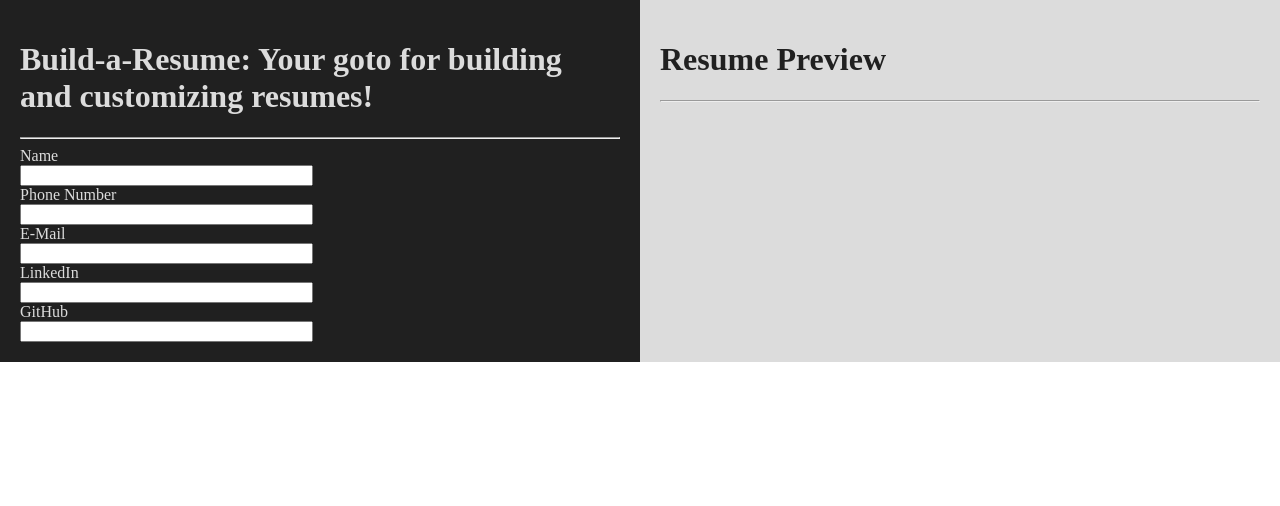
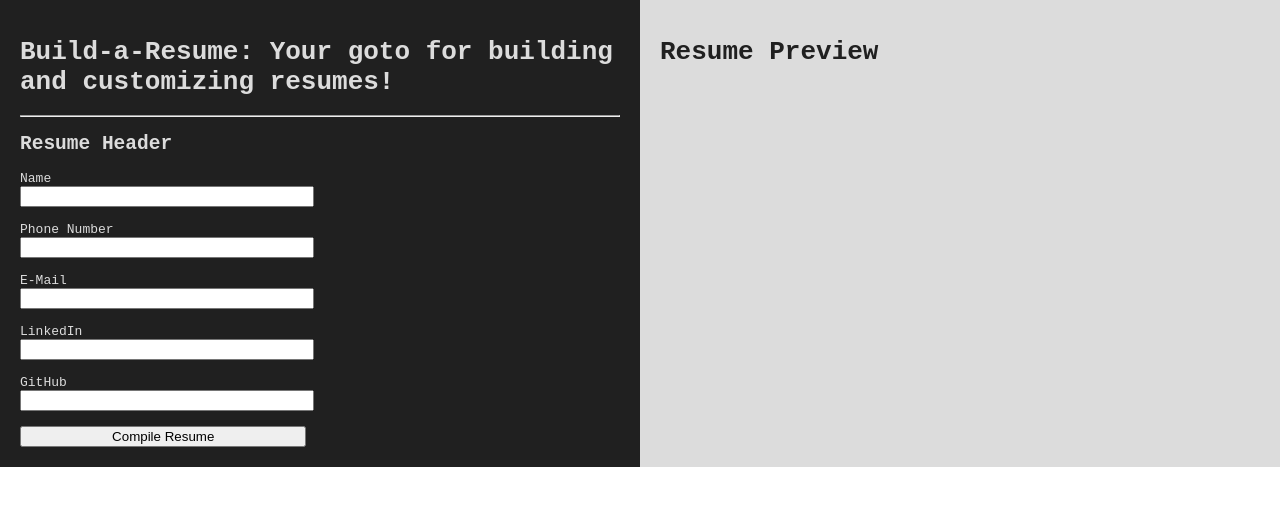
Before and after one commit to stelleron/resume-builder, a React (Vite) app in the folder frontend/: page / in a window 1280 px wide. Shown: the top 506 px of the page. Built offline with nearby package versions, Linux system fonts and the light colour scheme.

Commit message:
App can now take input from resume builder component

```diff
--- a/frontend/src/App.css
+++ b/frontend/src/App.css
@@ -1,5 +1,6 @@
 body {
   margin: 0px;
+  font-family: monospace;
 }
 
 #resume-cont {
--- a/frontend/src/App.jsx
+++ b/frontend/src/App.jsx
@@ -1,26 +1,72 @@
 import { useState } from 'react'
 import "./App.css"
 
-function ResumeBuilder() {
+function ResumeBuilder(props) {
+  const [name, setName] = useState("")
+  const [phone, setPhone] = useState("")
+  const [email, setEmail] = useState("")
+  const [linkedin, setLinkedin] = useState("")
+  const [github, setGithub] = useState("")
+
+  const validateName = function(event) {
+    setName(event.target.value)
+  }
+
+  const validatePhone = function(event) {
+    setPhone(event.target.value)
+  }
+
+  const validateEmail = function(event) {
+    setEmail(event.target.value)
+  }
+
+  const validateLinkedin = function(event) {
+    setLinkedin(event.target.value)
+  }
+
+  const validateGithub = function(event) {
+    setGithub(event.target.value)
+  }
+
+  const submitResume = function(event) {
+    event.preventDefault();
+    props.compileResume(name, phone, email, linkedin, github)
+  }
+
+
   return (
     <div class="section-box" id="resume-builder">
       <h1>Build-a-Resume: Your goto for building and customizing resumes!</h1>
       <hr></hr>
-      <form>
+      <h2>Resume Header</h2>
+      <form onSubmit={submitResume}>
         <label>Name </label>
-        <input type="text"></input><br></br>
+        <input type="text"
+               value={name}
+               onChange={(e)=>{validateName(e)}}></input><br></br><br></br>
 
         <label>Phone Number </label>
-        <input type="text"></input><br></br>
+        <input type="text"
+               value={phone}
+               onChange={(e)=>{validatePhone(e)}}></input><br></br><br></br>
 
         <label>E-Mail </label>
-        <input type="text"></input><br></br>
+        <input type="text"
+               value={email}
+               onChange={(e)=>{validateEmail(e)}}></input><br></br><br></br>
 
         <label>LinkedIn </label>
-        <input type="text"></input><br></br>
+        <input type="text"
+               value={linkedin}
+               onChange={(e)=>{validateLinkedin(e)}}></input><br></br><br></br>
 
         <label>GitHub </label>
-        <input type="text"></input><br></br>
+        <input type="text"
+               value={github}
+               onChange={(e)=>{validateGithub(e)}}></input><br></br><br></br>
+
+        <input type="submit"
+               value="Compile Resume"></input>
       </form>
     </div>
   )
@@ -30,15 +76,26 @@ function ResumePreview() {
   return (
     <div class="section-box" id="resume-preview">
       <h1>Resume Preview</h1>
-      <hr></hr>
     </div>
   )
 }
 
 function App() {
+  const [rHead, setRHead] = useState({})
+
+  const compileResume = function(name, phone, email, linkedin, github) {
+    setRHead({
+      name: name,
+      phone: phone,
+      email: email,
+      linkedin: linkedin,
+      github: github
+    })
+  }
+
   return (
       <div id="resume-cont">
-        <ResumeBuilder/>
+        <ResumeBuilder compileResume={compileResume}/>
         <ResumePreview/>
       </div>
   )
```
